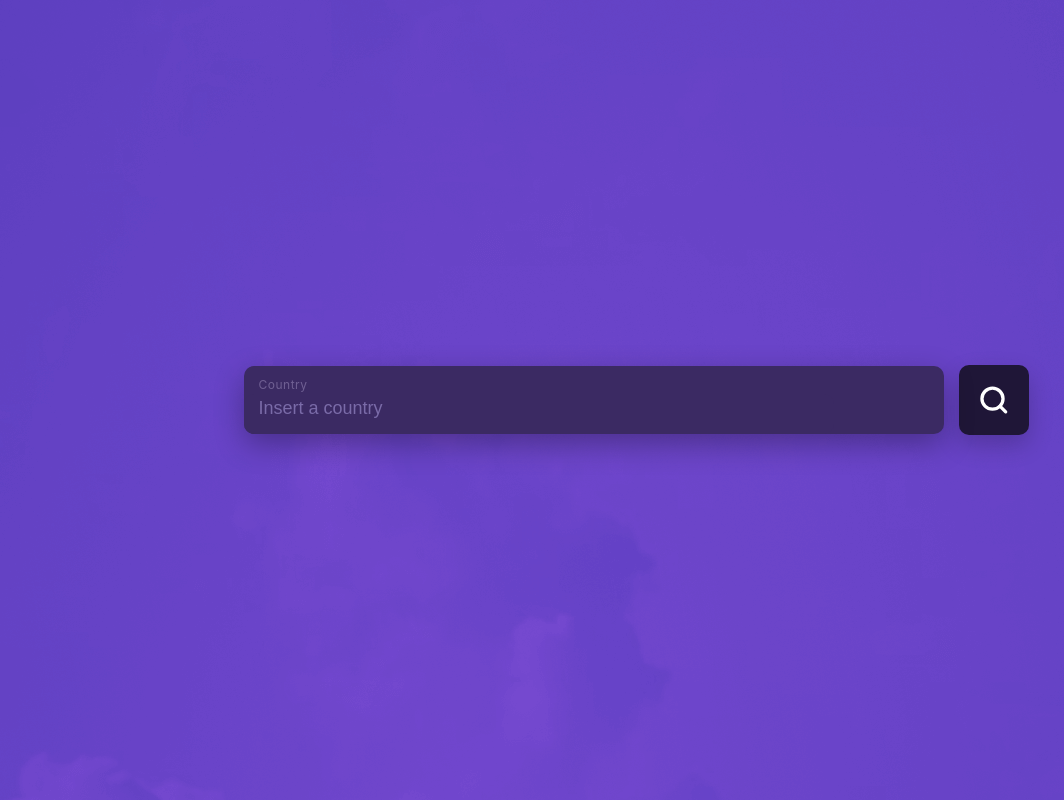
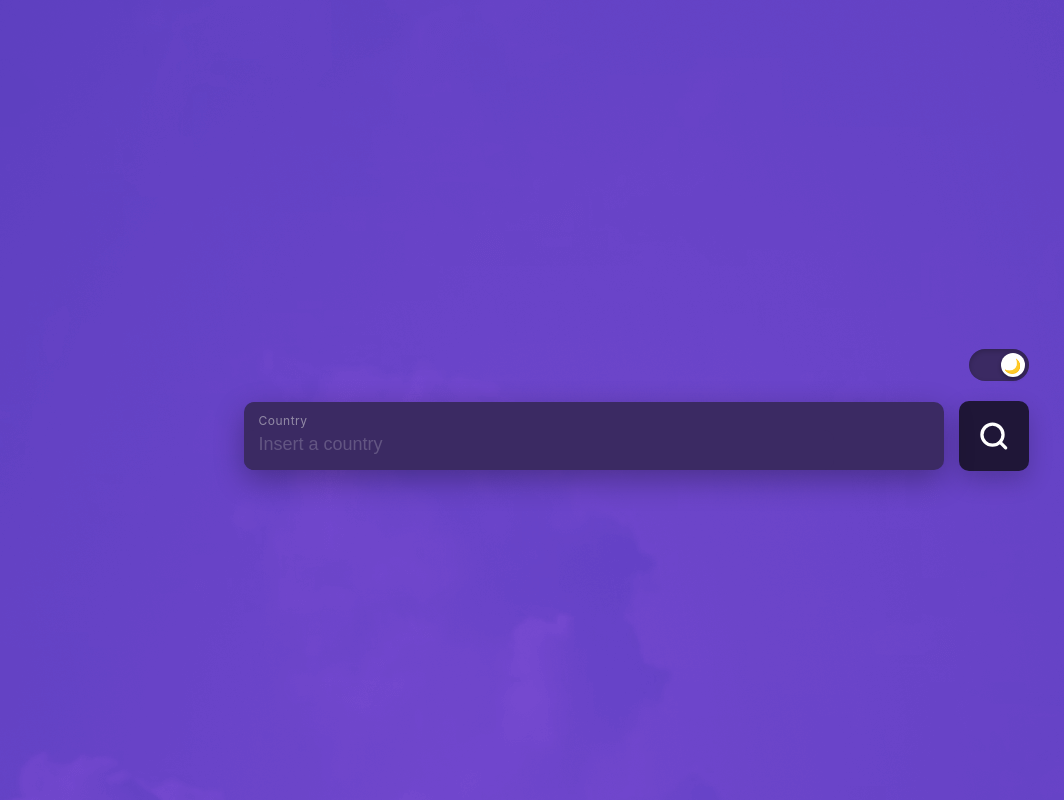
Before and after one commit to BlueThunder-Dev/weather-report, a React (Vite) app: page / in a window 1280 px wide. Shown: the whole page, without its empty margins (4-1068 px from the left). Built offline with nearby package versions, Linux system fonts and the light colour scheme.

Commit message:
handle dark mode, fix history, code review

```diff
--- a/src/App.css
+++ b/src/App.css
@@ -4,7 +4,67 @@
   margin: 0 auto
 }
 
+:root[data-theme='dark'] {
+  --bg-app: url("./assets/images/bg-dark.png");
+  --card-bg: rgba(30, 25, 55, 0.45);
+  --input-bg: #3b2a63;
+  --input-label:#e8e8e8;
+  --input-text: #ffffff;
+  --input-placeHolder: #a6a6a6;
+  --search-btn-bg: #1f1637;
+  --search-btn-bg-hover: #3e2c6e;
+  --dashboard-bg: rgb(30 25 55 / 38%);
+  --dashboard-border: transparent;
+  --history-row-bg: #1f1637;
+  --today-label: #ffffffa8;
+  --temp-label: #ffffff;;
+  --city-label: #ffffff;
+  --extra-info-labels: #ffffffa8;
+  --history-container-bg:#3b2a63b8;
+  --history-row-label: #ffffff;
+  --history-row-right-label: #979797;
+  --history-btn-bg: #1f1637;
+  --history-btn-border: #979797;
+  --history-btn-border-hover: #cdb8ff
+}
+
+:root[data-theme='light'] {
+  --bg-app: url("./assets/images/bg-light.png");
+  --card-bg: rgba(255, 255, 255, 0.25);
+  --input-bg: #cdb8ff;
+  --input-label:#1f1f1f;
+  --input-text: #000000;
+  --input-placeHolder: #bbbbbb;
+  --search-btn-bg: #6749ac;
+  --search-btn-bg-hover: #8d63ee;
+  --dashboard-bg: rgb(238 235 255 / 30%);
+  --dashboard-border: #e2d5ff;
+  --history-row-bg: #e2d5ff;
+  --today-label: #000000;
+  --temp-label: #6749ac;
+  --city-label: #424242;
+  --extra-info-labels: #5c5c5c;
+  --history-container-bg:#d7c7ffa6;
+  --history-row-label: #000000;
+  --history-row-right-label: #000000;
+  --history-btn-bg: #f5f0ff;
+  --history-btn-border: transparent;
+  --history-btn-border-hover: #3b2a63
+}
+
+:root[data-theme='dark']{
+  background-image: url("./assets/images/bg-dark.png");
+}
+
+:root[data-theme='light']{
+  background-image: url("./assets/images/bg-light.png");
+}
+
 body{
-  background-image: url("./assets/images/bg-dark.png");
-    justify-content: center;
+  justify-content: center;
+  background-image: var(--bg-app);
 }
+
+* {
+  transition: background-color 0.3s ease, color 0.3s ease, border-color 0.3s ease, background-image 0.3s ease;
+}
--- a/src/App.jsx
+++ b/src/App.jsx
@@ -2,32 +2,37 @@ import { useEffect, useState } from 'react';
 import './App.css'
 import SearchInput from './components/search-input/SearchInput'
 import WeatherCard from './components/weather-card/WeatherCard'
+import LightDarkSwitch from './components/light-dark-switch/LightDarkSwitch';
 import { MinLength } from './utils/validators/MinLength';
 import { Pattern } from './utils/validators/Pattern';
 import { Required} from './utils/validators/Required';
+import { apiKey } from './utils/constants';
 
 function App() {
   const [weatherData, setWeatherData] = useState(null);
+  const [theme, setTheme] = useState('dark');
   const [history, setHistory] = useState(() => {
-    // 1. Inizializzazione sicura: legge dal disco o parte vuoto
     const saved = localStorage.getItem('weatherHistory');
     return saved ? JSON.parse(saved) : [];
   });
 
-  // 2. Persistenza Automatica
+  const toggleTheme = () => {
+    setTheme((prev) => (prev === 'dark' ? 'light' : 'dark'));
+  };
+
+  useEffect(() => {
+    document.documentElement.setAttribute('data-theme', theme);
+  }, [theme]);
+
   useEffect(() => {
     localStorage.setItem('weatherHistory', JSON.stringify(history));
-  }, [history]); // Esegue il salvataggio ogni volta che aggiungi o elimini
-
-  const handleWeatherUpdate = (data) => {
-    setWeatherData(data);
-  };
+  }, [history]);
 
   const handleSearchSuccess = (newData) => {
     setWeatherData(newData);
 
     const historyItem = {
-      id: `${newData.name}-${Date.now()}`, // ID più robusto
+      id: `${newData.name}-${Date.now()}`,
       name: newData.name,
       country: newData.sys.country,
       date: new Date().toLocaleString('en-GB', {
@@ -39,13 +44,11 @@ function App() {
     };
 
     setHistory(prev => {
-      // Rimuoviamo eventuali duplicati della stessa città per portarla in cima
       const filtered = prev.filter(item => item.name !== newData.name);
       return [historyItem, ...filtered].slice(0, 10);
     });
   };
 
- // Elimina record
 const deleteHistoryItem = (id) => {
   setHistory(prev => prev.filter(item => item.id !== id));
 };
@@ -69,13 +72,16 @@ const reSearchFromHistory = async (item) => {
 
   return (
     <>
+    <LightDarkSwitch theme={theme} onToggle={toggleTheme} />
      <SearchInput
      label="Country"
      placeholder="Insert a country"
-     onSearchSuccess={handleWeatherUpdate}
+     onSearchSuccess={handleSearchSuccess}
      validators={inputValidators}
+     theme={theme}
     />
     {weatherData && <WeatherCard data={weatherData}
+      theme={theme}
       history={history}
       onDeleteHistory={deleteHistoryItem}
       onReSearch={reSearchFromHistory}/>}
--- /dev/null
+++ b/src/components/light-dark-switch/LightDarkSwitch.jsx
@@ -0,0 +1,31 @@
+import React, { useState, useEffect } from 'react';
+import styles from './LightDarkSwitch.module.css';
+
+const LightDarkSwitch = () => {
+  const [isDark, setIsDark] = useState(true);
+
+  useEffect(() => {
+    const theme = isDark ? 'dark' : 'light';
+    document.documentElement.setAttribute('data-theme', theme);
+  }, [isDark]);
+
+  return (
+    <div className={styles.switchContainer}>
+      <button
+        className={`${styles.switchBase} ${isDark ? styles.dark : styles.light}`}
+        onClick={() => setIsDark(!isDark)}
+        aria-label="Toggle theme"
+      >
+        <div className={styles.circle}>
+          {isDark ? (
+            <span className={styles.icon}>🌙</span>
+          ) : (
+            <span className={styles.icon}>☀️</span>
+          )}
+        </div>
+      </button>
+    </div>
+  );
+};
+
+export default LightDarkSwitch;
--- /dev/null
+++ b/src/components/light-dark-switch/LightDarkSwitch.module.css
@@ -0,0 +1,46 @@
+.switchContainer {
+  display: flex;
+  justify-content: flex-end;
+  padding: 20px 0;
+}
+
+.switchBase {
+  width: 60px;
+  height: 32px;
+  border-radius: 20px;
+  border: none;
+  cursor: pointer;
+  position: relative;
+  display: flex;
+  align-items: center;
+  padding: 4px;
+  transition: background-color 0.4s ease;
+  box-shadow: inset 0 2px 5px rgba(0,0,0,0.2);
+  background-color: var(--input-bg);
+}
+
+
+.circle {
+  width: 24px;
+  height: 24px;
+  background-color: white;
+  border-radius: 50%;
+  display: flex;
+  align-items: center;
+  justify-content: center;
+  transition: transform 0.3s cubic-bezier(0.4, 0, 0.2, 1);
+  box-shadow: 0 2px 4px rgba(0,0,0,0.3);
+}
+
+.dark .circle {
+  transform: translateX(28px);
+}
+
+.light .circle {
+  transform: translateX(0);
+}
+
+.icon {
+  font-size: 14px;
+  user-select: none;
+}
--- a/src/components/search-input/SearchInput.jsx
+++ b/src/components/search-input/SearchInput.jsx
@@ -4,8 +4,9 @@ import LoadingSpinner from '../loading-spinner/LoadingSpinner'
 import { normalizeLocation } from '../../utils/normalizer/normalizeLocation';
 import SuggestionCombobox from '../suggestion-combobox/SuggestionCombobox';
 import { apiKey } from '../../utils/constants';
+import { weather } from '../../demo/weather';
 
-const SearchInput = ({label,placeholder,validators,onSearchSuccess}) => {
+const SearchInput = ({label,placeholder,validators,onSearchSuccess ,theme}) => {
   const [query, setQuery] = useState('');
   const [error, setError] = useState('');
   const [isInputLoading, setIsInputLoading] = useState(false);
@@ -38,8 +39,6 @@ const SearchInput = ({label,placeholder,validators,onSearchSuccess}) => {
       `https://api.openweathermap.org/geo/1.0/direct?q=${query}&limit=5&appid=${apiKey}`
     );
     const data = await response.json();
-
-
     setSuggestions(normalizeLocation(data));
   }
 
@@ -170,6 +169,7 @@ const renderForm = () =>{
           {suggestions.length > 0 && <SuggestionCombobox
             suggestions={suggestions}
             onSelect={handleSelect}
+            theme={theme}
           />}
         </div>
 
--- a/src/components/search-input/SearchInput.module.css
+++ b/src/components/search-input/SearchInput.module.css
@@ -15,7 +15,7 @@
 .inputCard {
   position: relative;
   overflow: visible !important;
-    background-color: #3b2a63;
+  background-color: var(--input-bg);
   border-radius: 10px;
   box-shadow: 0 10px 30px rgba(0, 0, 0, 0.3);
   display: flex;
@@ -36,7 +36,7 @@
 }
 
 .labelText {
-  color: #a394c2;
+  color: var(--input-label);
   opacity:0.5;
   font-size: 12px;
   letter-spacing: 0.5px;
@@ -52,23 +52,24 @@
 }
 
 .customInput {
-  background-color: #3b2a63;
+  background-color: var(--input-bg);
   border:none;
   border-radius: 10px;
   padding: 15px 15px;
   padding-top: 4px;
-  color: #a394c2;
+  color: var(--input-text);
   font-size: 18px;
   outline: none;
   width: 80%;
 }
 
 .customInput::placeholder {
-  color: #7a6ba8;
+  color: var(--input-placeholder);
+  opacity:0.2
 }
 
 .searchBtn {
-  background-color: #1f1637;
+  background-color: var(--search-btn-bg);
   border: none;
   border-radius: 10px;
   width: 70px;
--- a/src/components/suggestion-combobox/SuggestionCombobox.jsx
+++ b/src/components/suggestion-combobox/SuggestionCombobox.jsx
@@ -1,8 +1,7 @@
 import React from 'react';
-import styles from './SuggestionCombobox.module.css'; // Puoi riutilizzare gli stessi stili o crearne di nuovi
+import styles from './SuggestionCombobox.module.css';
 
-const SuggestionCombobox = ({ suggestions, onSelect }) => {
-  // Se non ci sono suggerimenti, non renderizziamo nulla
+const SuggestionCombobox = ({ suggestions, onSelect ,theme }) => {
   if (suggestions.length === 0) return null;
 
   return (
--- /dev/null
+++ b/src/demo/weather.js
@@ -0,0 +1,45 @@
+export const weather = {
+    "coord": {
+        "lon": 14.25,
+        "lat": 40.8333
+    },
+    "weather": [
+        {
+            "id": 802,
+            "main": "Clouds",
+            "description": "scattered clouds",
+            "icon": "03d"
+        }
+    ],
+    "base": "stations",
+    "main": {
+        "temp": 9.64,
+        "feels_like": 8.72,
+        "temp_min": 9.34,
+        "temp_max": 10.69,
+        "pressure": 1001,
+        "humidity": 57,
+        "sea_level": 1001,
+        "grnd_level": 998
+    },
+    "visibility": 10000,
+    "wind": {
+        "speed": 2.06,
+        "deg": 350
+    },
+    "clouds": {
+        "all": 40
+    },
+    "dt": 1769848844,
+    "sys": {
+        "type": 1,
+        "id": 6802,
+        "country": "IT",
+        "sunrise": 1769840069,
+        "sunset": 1769876292
+    },
+    "timezone": 3600,
+    "id": 3172394,
+    "name": "Naples",
+    "cod": 200
+}
```
Also changed, not shown: src/components/suggestion-combobox/SuggestionCombobox.module.css (+6 -9 lines), src/components/weather-card/WeatherCard.jsx (+10 -7 lines), src/components/weather-card/WeatherCard.module.css (+32 -13 lines), src/demo/cityMock.js (added, +84 -0 lines), src/assets/images/bg-light.png (added). Lines whose indentation alone changed are shown as unchanged.
